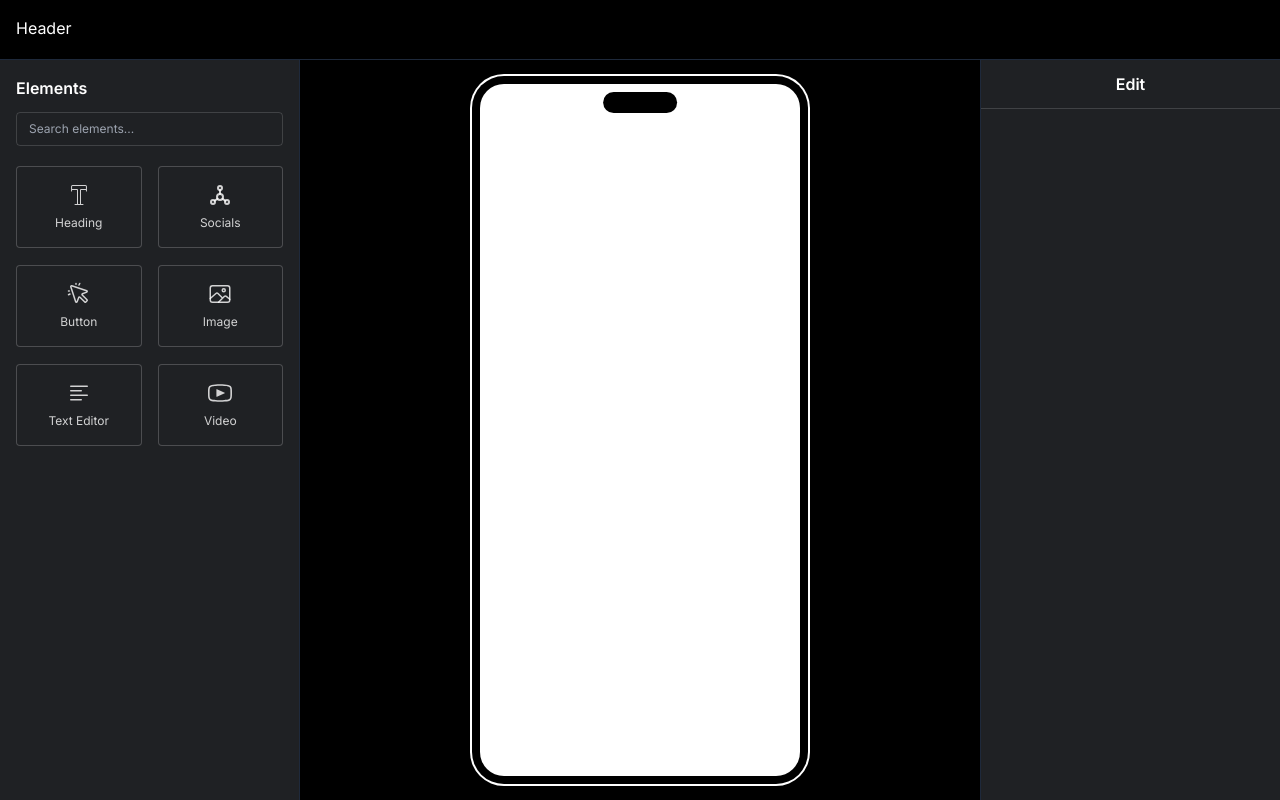
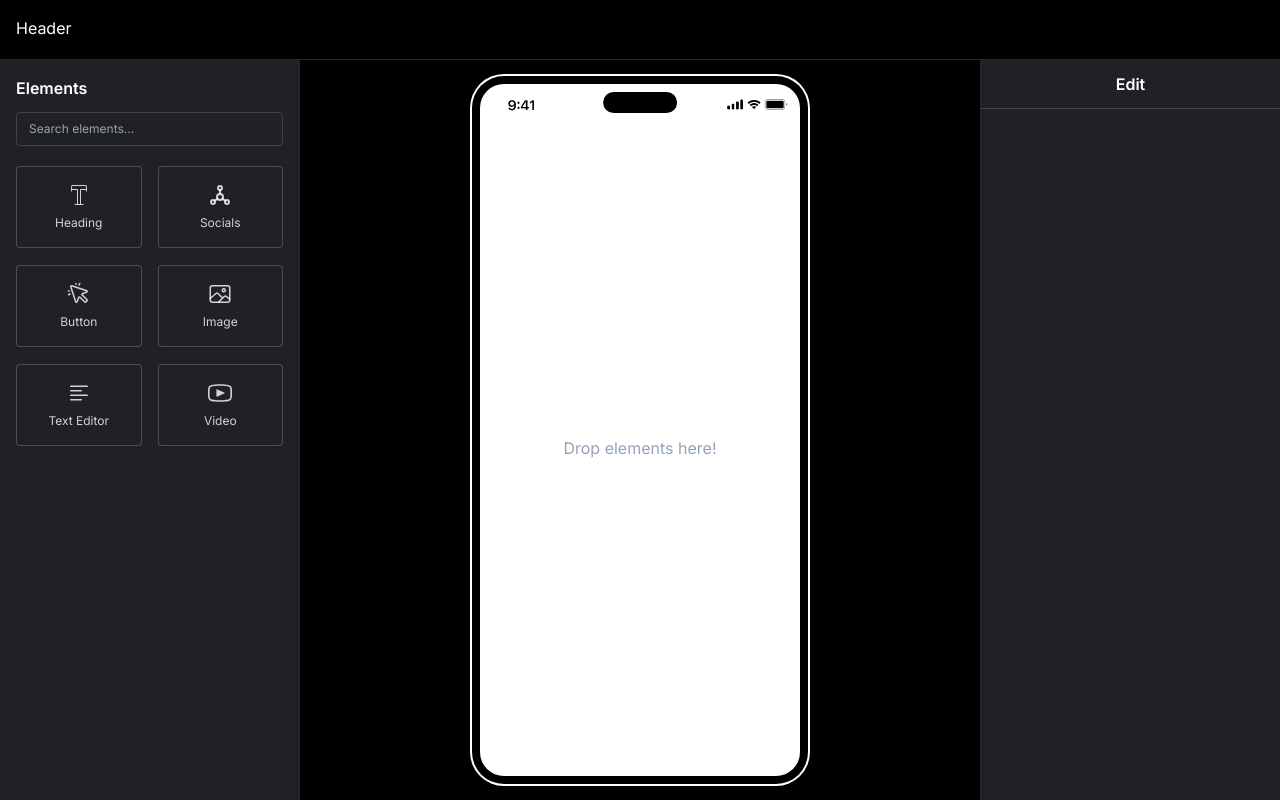
Before and after one commit to codersandipdas/link-in-bio, a Next.js app: page /editor in a window 1280 px wide. Built offline with nearby package versions, Linux system fonts and the light colour scheme.

Commit message:
added statusbar and placeholder

```diff
--- a/src/app/editor/page.tsx
+++ b/src/app/editor/page.tsx
@@ -13,6 +13,7 @@ import { RxVideo } from 'react-icons/rx';
 import { DroppedElement, Element } from '@/utils/types';
 import OutputElement from '@/components/outputElement/OutputElement';
 import RightSidebar from '@/components/editor/RightSidebar';
+import Image from 'next/image';
 
 const initialElements: Element[] = [
   {
@@ -252,7 +253,14 @@ const Editor: React.FC = () => {
           <div className='flex-1 p-4 flex items-center justify-center text-black overflow-hidden'>
             <div className='h-full bg-white aspect-[9/19] iphone-case'>
               <div className='flex flex-col h-full overflow-hidden bg-white rounded-3xl'>
-                <div className='h-[30px] shrink-0'></div>
+                <Image
+                  src='/assets/images/statusbar.png'
+                  alt='statusbar'
+                  quality={100}
+                  width={400}
+                  height={20}
+                  className='w-full select-none'
+                />
                 <Droppable droppableId='elements'>
                   {(provided) => (
                     <div
@@ -297,7 +305,19 @@ const Editor: React.FC = () => {
                           )}
                         </Draggable>
                       ))}
+
                       {provided.placeholder}
+
+                      {droppedElements.length === 0 && !isDragging ? (
+                        <div className='h-full flex flex-col p-4 justify-center items-center'>
+                          <p className='text-base text-slate-400'>
+                            Drop elements here!
+                          </p>
+                        </div>
+                      ) : (
+                        <></>
+                      )}
+
                       <div
                         id='custom-placeholder'
                         style={{
```
Also changed, not shown: public/assets/images/statusbar.png (added).
